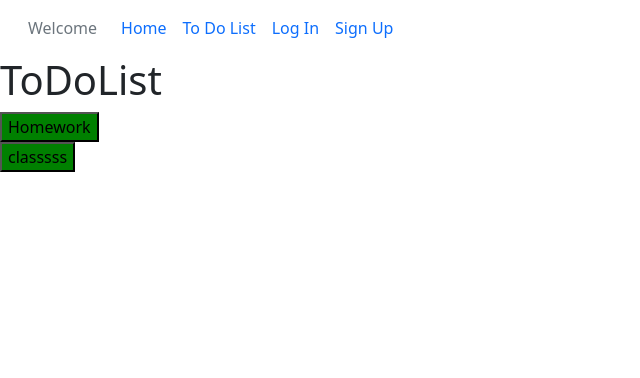
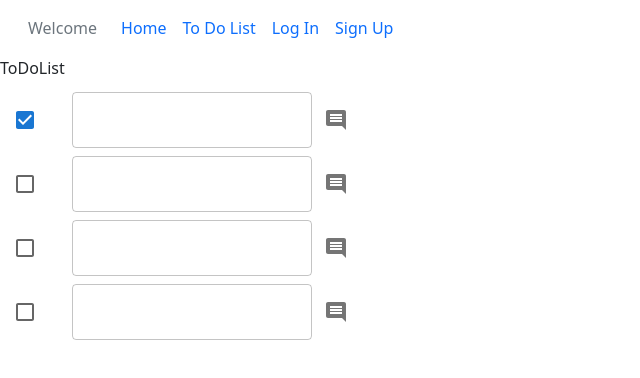
Before and after one commit to Syper11/week8_day1, a React (Create React App) app: page /ToDoList in a window 1280 px wide. Shown: the top 378 px of the page, without its empty margins (0-640 px from the left). Built offline with nearby package versions, Linux system fonts and the light colour scheme.

Commit message:
input mui

```diff
--- a/package.json
+++ b/package.json
@@ -3,6 +3,10 @@
   "version": "0.1.0",
   "private": true,
   "dependencies": {
+    "@emotion/react": "^11.10.5",
+    "@emotion/styled": "^11.10.5",
+    "@mui/icons-material": "^5.11.0",
+    "@mui/material": "^5.11.8",
     "@testing-library/jest-dom": "^5.16.5",
     "@testing-library/react": "^13.4.0",
     "@testing-library/user-event": "^13.5.0",
--- a/src/ToDoList.js
+++ b/src/ToDoList.js
@@ -1,32 +1,12 @@
-import React, { useState } from "react";
+import React, { Component } from 'react'
+import CheckboxList from './components/CheckboxList'
 
-function ToDoList() {
-  const [active, setActive] = useState(false);
-  const handleClick = () => {
-    setActive(!active);
+export default class ToDoList extends Component {
+  render() {
+    return (
+      <div>ToDoList
+        <CheckboxList/>
+      </div>
+    )
   }
-
-  return (
-    <>
-    <div className="center">
-        <h1>ToDoList</h1>
-      <button
-        onClick={handleClick}
-        style={{ backgroundColor: active ? "white" : "green" }}
-      >
-        Homework
-      </button>
-    </div>
-    <div>
-     <button
-        onClick={handleClick}
-        style={{ backgroundColor: active ? "white" : "green" }}
-      >
-        classsss
-      </button>
-      </div>
-      </>
-  );
 }
-
-export default ToDoList;
--- /dev/null
+++ b/src/components/CheckboxList.js
@@ -0,0 +1,61 @@
+import * as React from 'react';
+import List from '@mui/material/List';
+import ListItem from '@mui/material/ListItem';
+import ListItemButton from '@mui/material/ListItemButton';
+import ListItemIcon from '@mui/material/ListItemIcon';
+import ListItemText from '@mui/material/ListItemText';
+import Checkbox from '@mui/material/Checkbox';
+import IconButton from '@mui/material/IconButton';
+import CommentIcon from '@mui/icons-material/Comment';
+import Box from '@mui/material/Box';
+import TextField from '@mui/material/TextField';
+
+export default function CheckboxList() {
+  const [checked, setChecked] = React.useState([0]);
+
+  const handleToggle = (value: number) => () => {
+    const currentIndex = checked.indexOf(value);
+    const newChecked = [...checked];
+
+    if (currentIndex === -1) {
+      newChecked.push(value);
+    } else {
+      newChecked.splice(currentIndex, 1);
+    }
+
+    setChecked(newChecked);
+  };
+
+  return (
+    <List sx={{ width: '100%', maxWidth: 360, bgcolor: 'background.paper' }}>
+      {[0, 1, 2, 3].map((value) => {
+        const labelId = `checkbox-list-label-${value}`;
+
+        return (
+          <ListItem
+            key={value}
+            secondaryAction={
+              <IconButton edge="end" aria-label="comments">
+                <CommentIcon />
+              </IconButton>
+            }
+            disablePadding
+          >
+            <ListItemButton role={undefined} onClick={handleToggle(value)} dense>
+              <ListItemIcon>
+                <Checkbox
+                  edge="start"
+                  checked={checked.indexOf(value) !== -1}
+                  tabIndex={-1}
+                  disableRipple
+                  inputProps={{ 'aria-labelledby': labelId }}
+                />
+              </ListItemIcon>
+              <TextField id={labelId} variant="outlined" />
+            </ListItemButton>
+          </ListItem>
+        );
+      })}
+    </List>
+  );
+}
```
Also changed, not shown: 2 other files (tests, documents, lock files or other folders).
